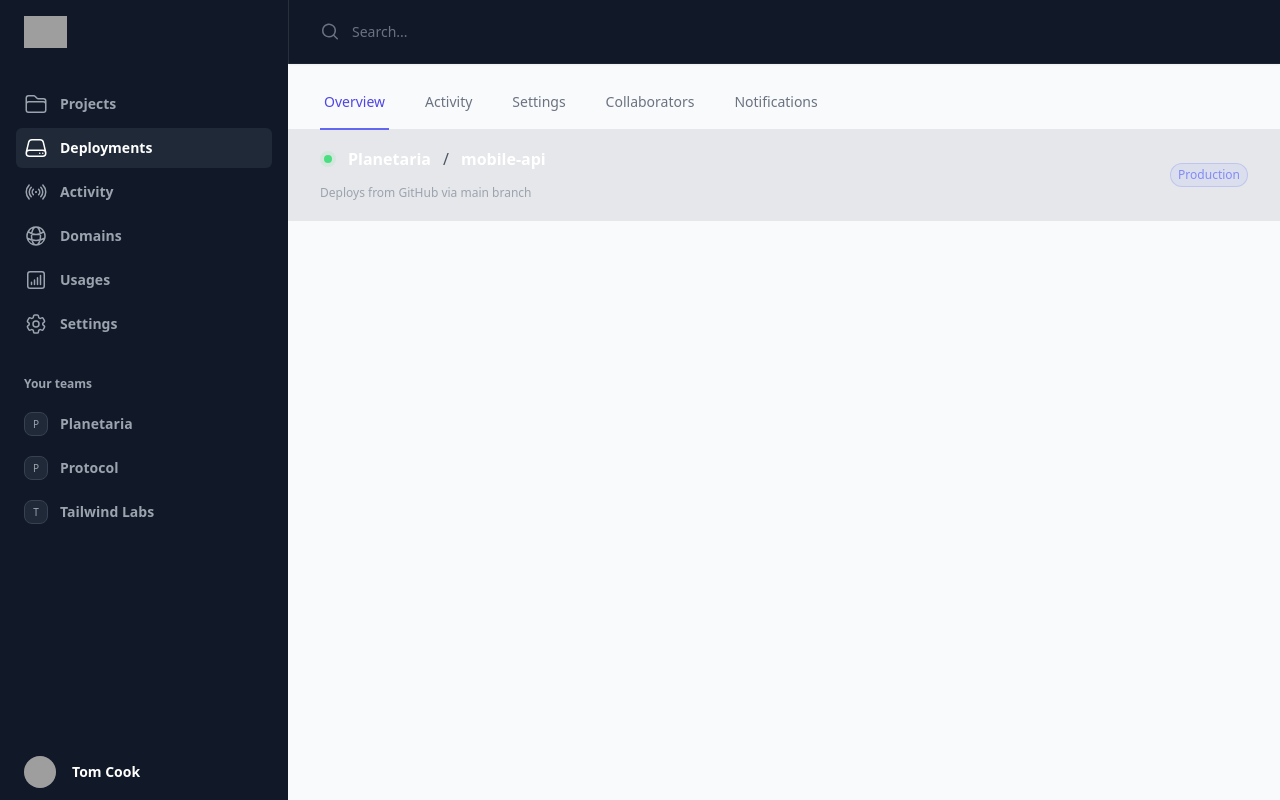
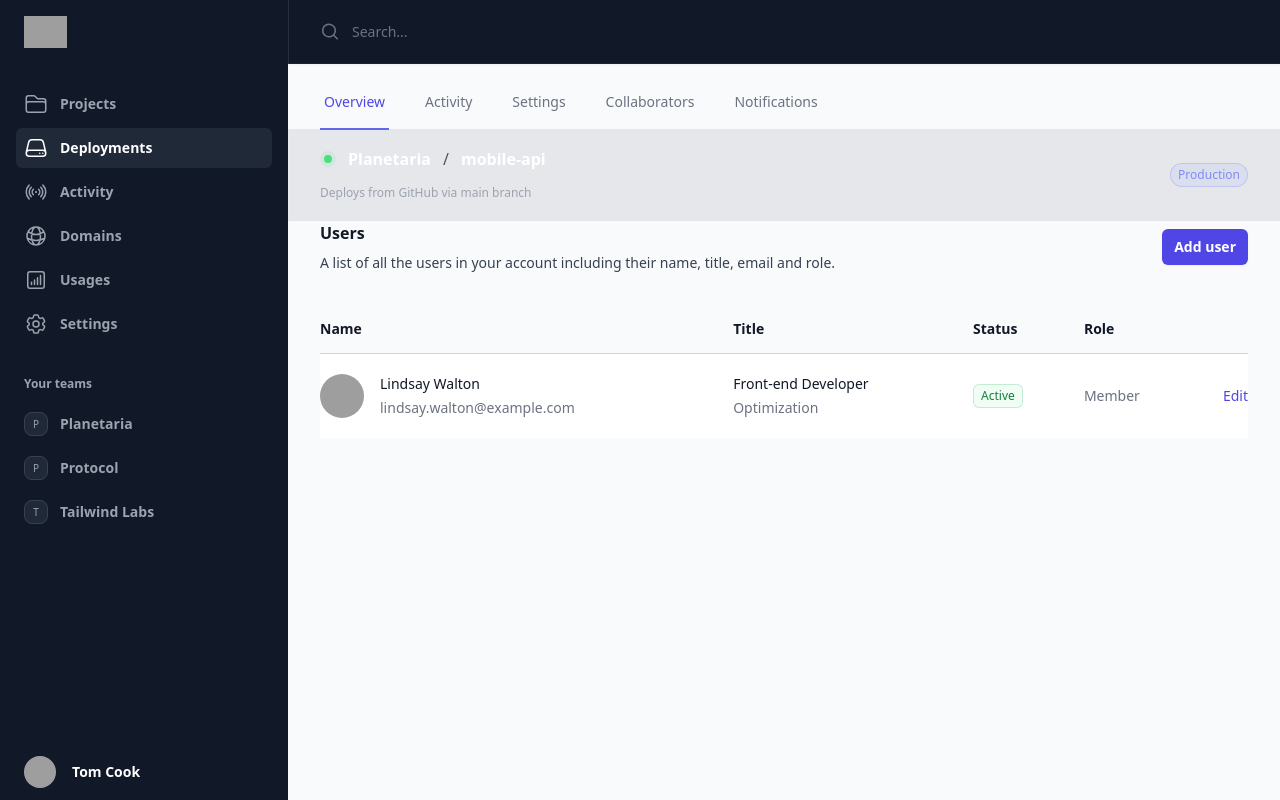
Before and after one commit to ehsansh84/social-dash-frnt, a React (Vite) app: page / in a window 1280 px wide. Built offline with nearby package versions, Linux system fonts and the light colour scheme; grey boxes are pictures that could not be loaded.

Commit message:
add a user list component to main

```diff
--- /dev/null
+++ b/src/List.jsx
@@ -0,0 +1,94 @@
+const people = [
+  {
+    name: 'Lindsay Walton',
+    title: 'Front-end Developer',
+    department: 'Optimization',
+    email: 'lindsay.walton@example.com',
+    role: 'Member',
+    image:
+      'https://images.unsplash.com/photo-1517841905240-472988babdf9?ixlib=rb-1.2.1&ixid=eyJhcHBfaWQiOjEyMDd9&auto=format&fit=facearea&facepad=2&w=256&h=256&q=80',
+  },
+  // More people...
+]
+
+export function List() {
+  return (
+    <div className="px-4 sm:px-6 lg:px-8">
+      <div className="sm:flex sm:items-center">
+        <div className="sm:flex-auto">
+          <h1 className="text-base font-semibold leading-6 text-gray-900">Users</h1>
+          <p className="mt-2 text-sm text-gray-700">
+            A list of all the users in your account including their name, title, email and role.
+          </p>
+        </div>
+        <div className="mt-4 sm:ml-16 sm:mt-0 sm:flex-none">
+          <button
+            type="button"
+            className="block rounded-md bg-indigo-600 px-3 py-2 text-center text-sm font-semibold text-white shadow-sm hover:bg-indigo-500 focus-visible:outline focus-visible:outline-2 focus-visible:outline-offset-2 focus-visible:outline-indigo-600"
+          >
+            Add user
+          </button>
+        </div>
+      </div>
+      <div className="mt-8 flow-root">
+        <div className="-mx-4 -my-2 overflow-x-auto sm:-mx-6 lg:-mx-8">
+          <div className="inline-block min-w-full py-2 align-middle sm:px-6 lg:px-8">
+            <table className="min-w-full divide-y divide-gray-300">
+              <thead>
+                <tr>
+                  <th scope="col" className="py-3.5 pl-4 pr-3 text-left text-sm font-semibold text-gray-900 sm:pl-0">
+                    Name
+                  </th>
+                  <th scope="col" className="px-3 py-3.5 text-left text-sm font-semibold text-gray-900">
+                    Title
+                  </th>
+                  <th scope="col" className="px-3 py-3.5 text-left text-sm font-semibold text-gray-900">
+                    Status
+                  </th>
+                  <th scope="col" className="px-3 py-3.5 text-left text-sm font-semibold text-gray-900">
+                    Role
+                  </th>
+                  <th scope="col" className="relative py-3.5 pl-3 pr-4 sm:pr-0">
+                    <span className="sr-only">Edit</span>
+                  </th>
+                </tr>
+              </thead>
+              <tbody className="divide-y divide-gray-200 bg-white">
+                {people.map((person) => (
+                  <tr key={person.email}>
+                    <td className="whitespace-nowrap py-5 pl-4 pr-3 text-sm sm:pl-0">
+                      <div className="flex items-center">
+                        <div className="h-11 w-11 flex-shrink-0">
+                          <img className="h-11 w-11 rounded-full" src={person.image} alt="" />
+                        </div>
+                        <div className="ml-4">
+                          <div className="font-medium text-gray-900">{person.name}</div>
+                          <div className="mt-1 text-gray-500">{person.email}</div>
+                        </div>
+                      </div>
+                    </td>
+                    <td className="whitespace-nowrap px-3 py-5 text-sm text-gray-500">
+                      <div className="text-gray-900">{person.title}</div>
+                      <div className="mt-1 text-gray-500">{person.department}</div>
+                    </td>
+                    <td className="whitespace-nowrap px-3 py-5 text-sm text-gray-500">
+                      <span className="inline-flex items-center rounded-md bg-green-50 px-2 py-1 text-xs font-medium text-green-700 ring-1 ring-inset ring-green-600/20">
+                        Active
+                      </span>
+                    </td>
+                    <td className="whitespace-nowrap px-3 py-5 text-sm text-gray-500">{person.role}</td>
+                    <td className="relative whitespace-nowrap py-5 pl-3 pr-4 text-right text-sm font-medium sm:pr-0">
+                      <a href="#" className="text-indigo-600 hover:text-indigo-900">
+                        Edit<span className="sr-only">, {person.name}</span>
+                      </a>
+                    </td>
+                  </tr>
+                ))}
+              </tbody>
+            </table>
+          </div>
+        </div>
+      </div>
+    </div>
+  )
+}
--- a/src/Main.jsx
+++ b/src/Main.jsx
@@ -1,4 +1,5 @@
 import { Heading } from "./Heading"
+import { List } from "./List"
 import { Tabs } from "./Tabs"
 
 export function Main() {
@@ -7,6 +8,7 @@ export function Main() {
       <header>
         <Tabs />
         <Heading />
+        <List />
       </header>
     </main>
   )
```
